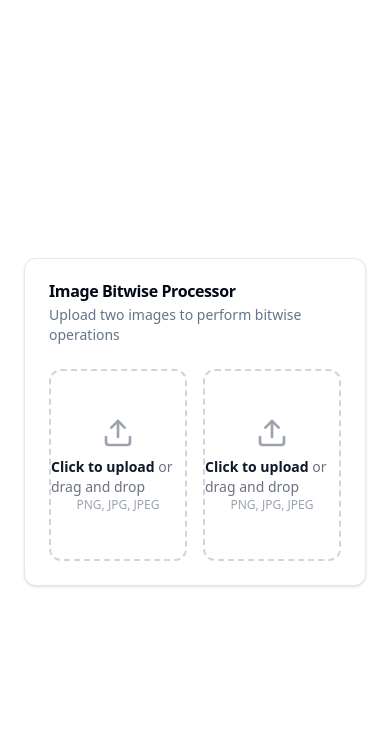
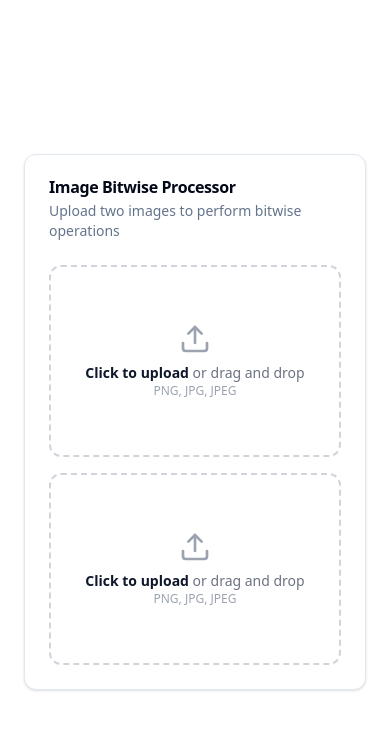
Before and after one commit to Aorus22/image-bitwise, a Vue app: page / in a window 390 px wide. Shown: the top 730 px of the page. Built offline with nearby package versions, Linux system fonts and the light colour scheme.

Commit message:
Update ImageProcessor.vue

```diff
--- a/src/pages/ImageProcessor.vue
+++ b/src/pages/ImageProcessor.vue
@@ -6,7 +6,7 @@
         <CardDescription>Upload two images to perform bitwise operations</CardDescription>
       </CardHeader>
       <CardContent class="space-y-4">
-        <div class="grid grid-cols-2 gap-4">
+        <div class="grid grid-cols-1 md:grid-cols-2 gap-4">
           <div v-for="(img, index) in [image1, image2]" :key="index" class="relative space-y-2">
             <Label :for="'image' + (index + 1)">
               <div
```
